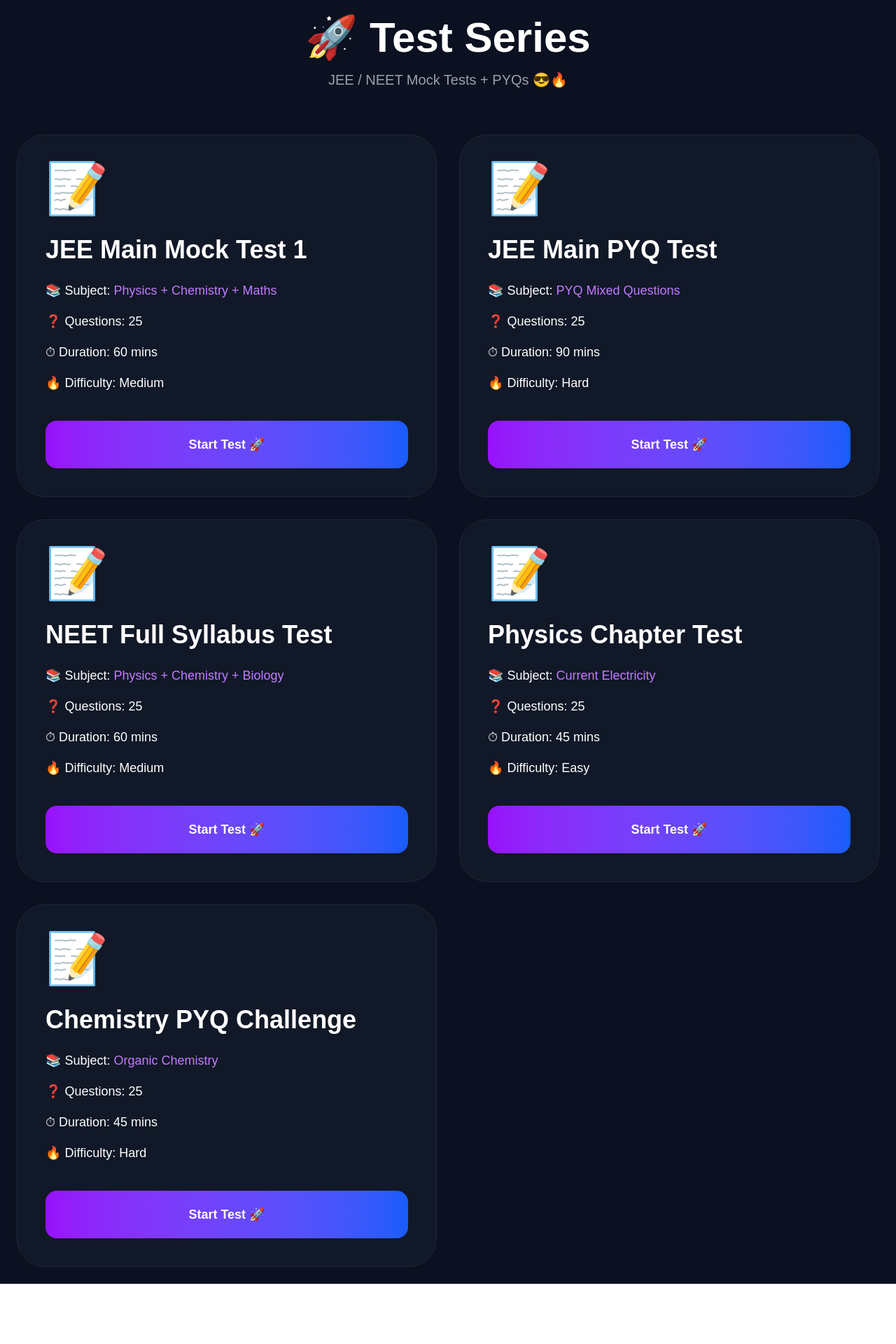
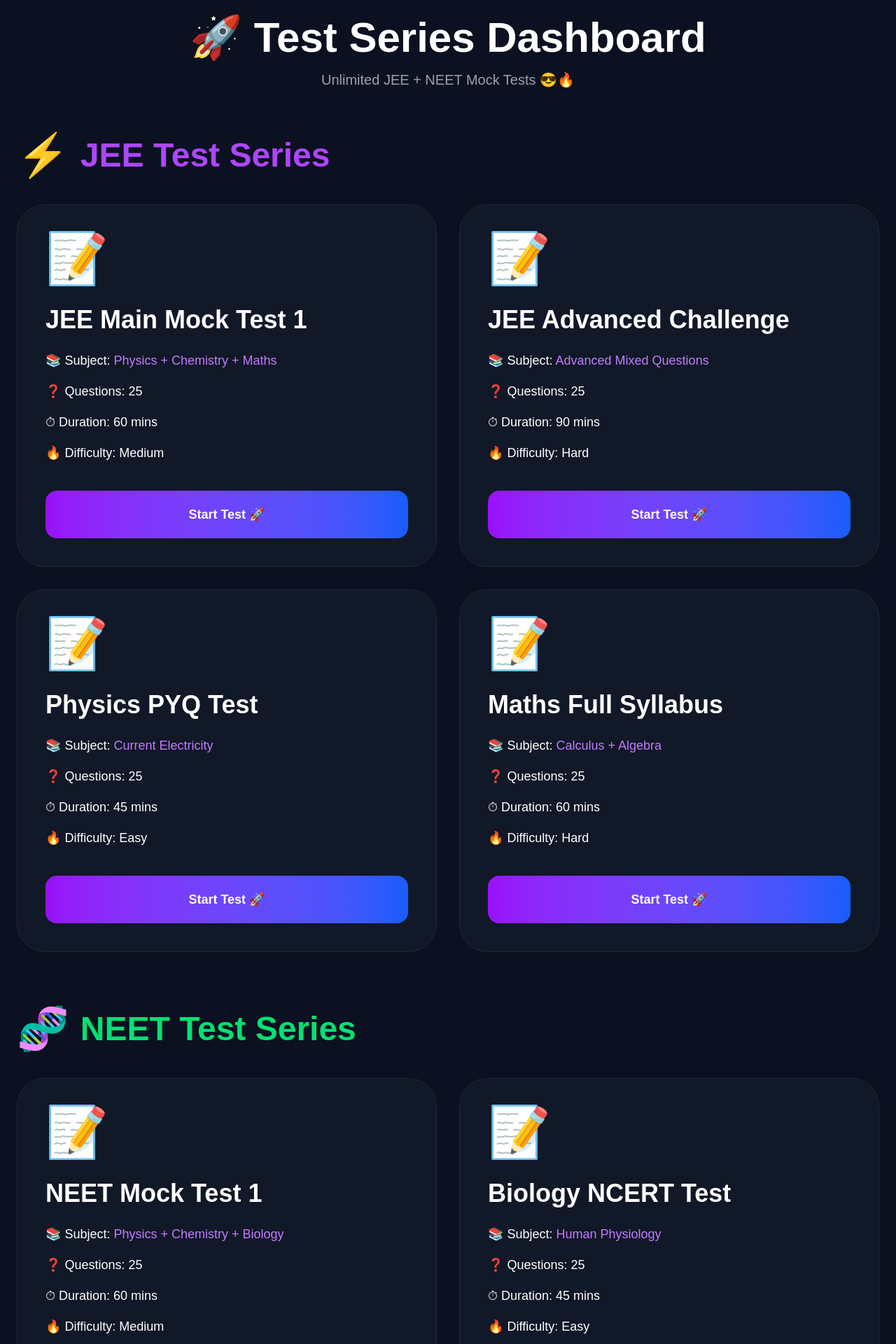
Before and after one commit to himanshu8785/exam-cracker, a Next.js app: page /test-series in a window 1280 px wide. Shown: the top 1920 px of the page at 70% size. Before the commit the page ends 1834 px from the top, so only its background shows below. Built offline with nearby package versions, Linux system fonts and the light colour scheme.

Commit message:
jee neet dashboard

```diff
--- a/app/test-series/page.tsx
+++ b/app/test-series/page.tsx
@@ -4,76 +4,83 @@
 
 export default function TestSeriesPage() {
 
-  const tests = [
+  const jeeTests = [
 
     {
       title:"JEE Main Mock Test 1",
+      subject:"Physics + Chemistry + Maths",
       questions:25,
       duration:"60 mins",
-      subject:"Physics + Chemistry + Maths",
       difficulty:"Medium"
     },
 
     {
-      title:"JEE Main PYQ Test",
+      title:"JEE Advanced Challenge",
+      subject:"Advanced Mixed Questions",
       questions:25,
       duration:"90 mins",
-      subject:"PYQ Mixed Questions",
       difficulty:"Hard"
     },
 
     {
-      title:"NEET Full Syllabus Test",
-      questions:25,
-      duration:"60 mins",
-      subject:"Physics + Chemistry + Biology",
-      difficulty:"Medium"
-    },
-
-    {
-      title:"Physics Chapter Test",
+      title:"Physics PYQ Test",
+      subject:"Current Electricity",
       questions:25,
       duration:"45 mins",
-      subject:"Current Electricity",
       difficulty:"Easy"
     },
 
     {
-      title:"Chemistry PYQ Challenge",
+      title:"Maths Full Syllabus",
+      subject:"Calculus + Algebra",
       questions:25,
-      duration:"45 mins",
-      subject:"Organic Chemistry",
+      duration:"60 mins",
       difficulty:"Hard"
     }
 
   ];
 
-  return (
+  const neetTests = [
 
-    <main className="min-h-screen bg-[#0b1120] text-white p-6">
+    {
+      title:"NEET Mock Test 1",
+      subject:"Physics + Chemistry + Biology",
+      questions:25,
+      duration:"60 mins",
+      difficulty:"Medium"
+    },
 
-      <div className="max-w-7xl mx-auto">
+    {
+      title:"Biology NCERT Test",
+      subject:"Human Physiology",
+      questions:25,
+      duration:"45 mins",
+      difficulty:"Easy"
+    },
 
-        <h1 className="text-6xl font-black text-center mb-4">
+    {
+      title:"NEET PYQ Challenge",
+      subject:"Mixed PYQs",
+      questions:25,
+      duration:"60 mins",
+      difficulty:"Hard"
+    },
 
-          🚀 Test Series
+    {
+      title:"Chemistry Rapid Revision",
+      subject:"Organic Chemistry",
+      questions:25,
+      duration:"45 mins",
+      difficulty:"Medium"
+    }
 
-        </h1>
+  ];
 
-        <p className="text-center text-gray-400 text-xl mb-16">
+  function TestCard({test}:any){
 
-          JEE / NEET Mock Tests + PYQs 😎🔥
+    return(
 
-        </p>
-
-        <div className="grid grid-cols-1 md:grid-cols-2 gap-8">
-
-          {tests.map((test,index)=>(
-
-            <div
-              key={index}
-              className="bg-[#111827] border border-gray-800 rounded-[40px] p-10"
-            >
+      <div className="bg-[#111827] border border-gray-800 rounded-[40px] p-10">
 
         <div className="text-7xl mb-8">
 
@@ -142,7 +149,95 @@
 
       </div>
 
+    );
+
+  }
+
+  return (
+
+    <main className="min-h-screen bg-[#0b1120] text-white p-6">
+
+      <div className="max-w-7xl mx-auto">
+
+        <h1 className="text-6xl font-black text-center mb-4">
+
+          🚀 Test Series Dashboard
+
+        </h1>
+
+        <p className="text-center text-gray-400 text-xl mb-16">
+
+          Unlimited JEE + NEET Mock Tests 😎🔥
+
+        </p>
+
+        {/* JEE SECTION */}
+
+        <div className="mb-20">
+
+          <div className="flex items-center gap-4 mb-10">
+
+            <div className="text-6xl">
+
+              ⚡
+
+            </div>
+
+            <h2 className="text-5xl font-black text-purple-500">
+
+              JEE Test Series
+
+            </h2>
+
+          </div>
+
+          <div className="grid grid-cols-1 md:grid-cols-2 gap-8">
+
+            {jeeTests.map((test,index)=>(
+
+              <TestCard
+                key={index}
+                test={test}
+              />
+
             ))}
+
+          </div>
+
+        </div>
+
+        {/* NEET SECTION */}
+
+        <div>
+
+          <div className="flex items-center gap-4 mb-10">
+
+            <div className="text-6xl">
+
+              🧬
+
+            </div>
+
+            <h2 className="text-5xl font-black text-green-400">
+
+              NEET Test Series
+
+            </h2>
+
+          </div>
+
+          <div className="grid grid-cols-1 md:grid-cols-2 gap-8">
+
+            {neetTests.map((test,index)=>(
+
+              <TestCard
+                key={index}
+                test={test}
+              />
+
+            ))}
+
+          </div>
 
         </div>
 
```
Lines whose indentation alone changed are shown as unchanged.
